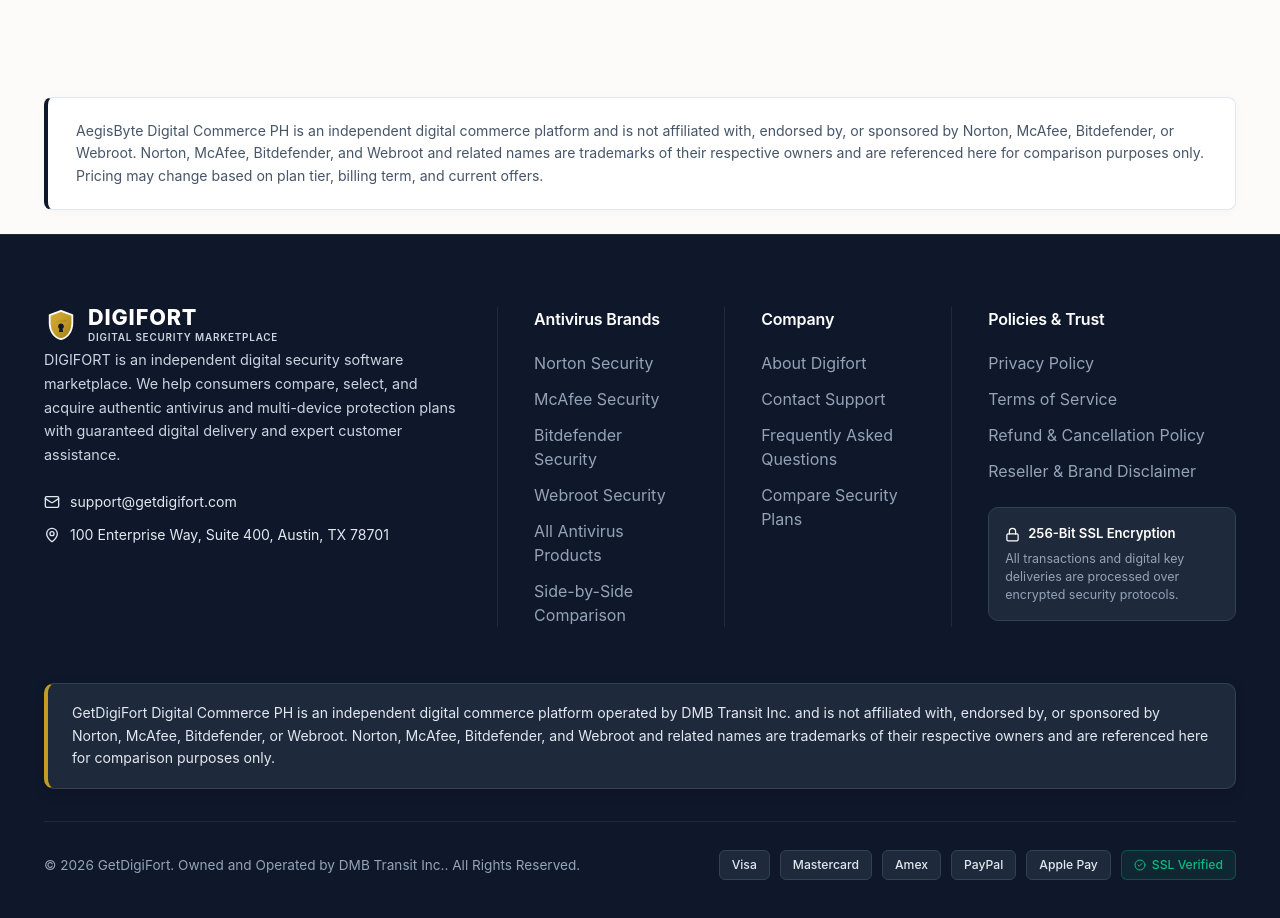
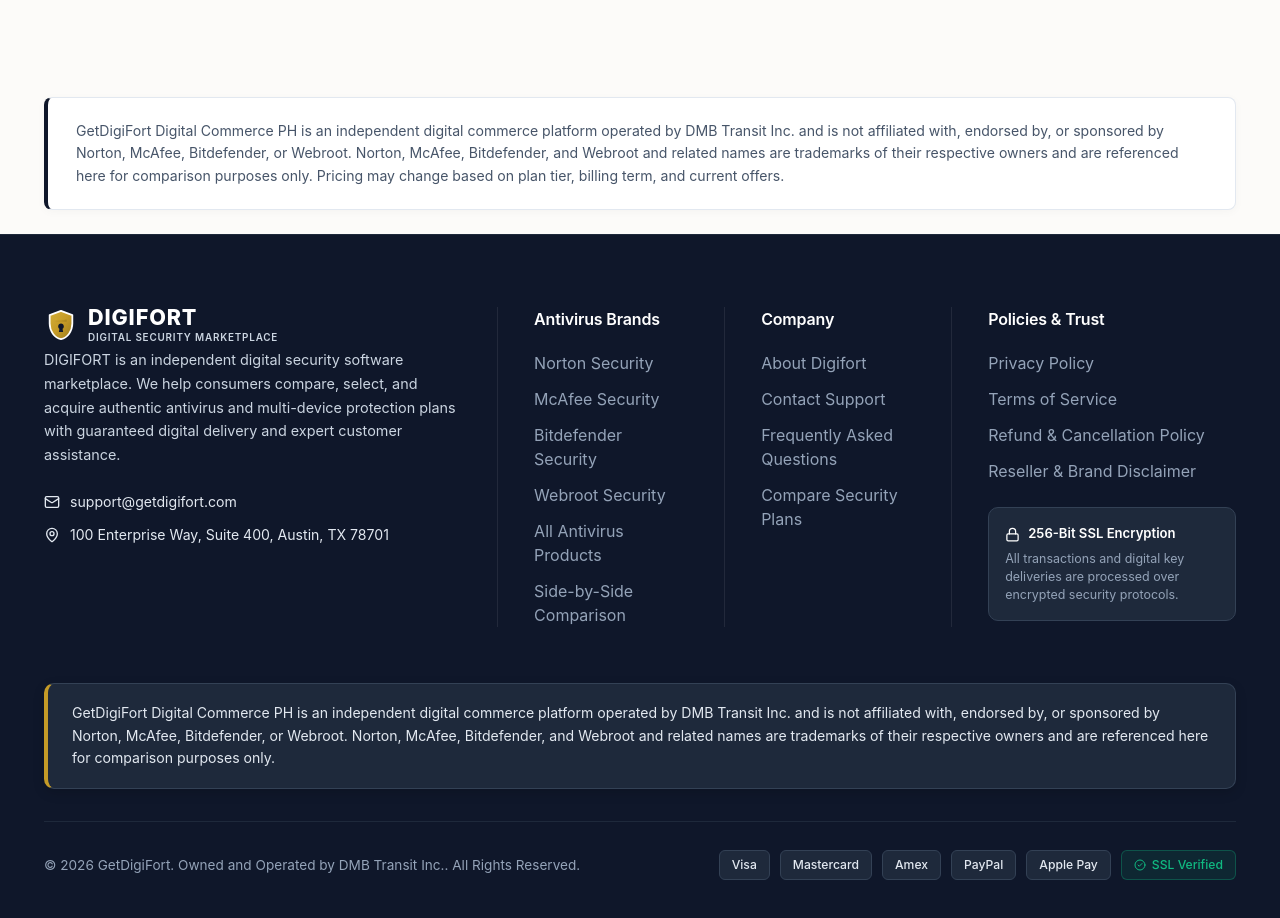
Before and after one commit to jamesbytes01-ops/Digifort, a Next.js app: page / in a window 1280 px wide. Shown: the part 7660-8578 px from the top of the page. Built offline with nearby package versions, Linux system fonts and the light colour scheme.

Commit message:
updated website

```diff
--- a/src/components/DisclaimerBanner.tsx
+++ b/src/components/DisclaimerBanner.tsx
@@ -28,7 +28,7 @@
       <div className="container">
         <div className="standalone-disclaimer-card">
           <p className="disclaimer-text">
-            AegisByte Digital Commerce PH is an independent digital commerce platform and is not affiliated with, endorsed by, or sponsored by {brandNameText}. {trademarkText} Pricing may change based on plan tier, billing term, and current offers.
+            GetDigiFort Digital Commerce PH is an independent digital commerce platform operated by DMB Transit Inc. and is not affiliated with, endorsed by, or sponsored by {brandNameText}. {trademarkText} Pricing may change based on plan tier, billing term, and current offers.
           </p>
         </div>
       </div>
```
